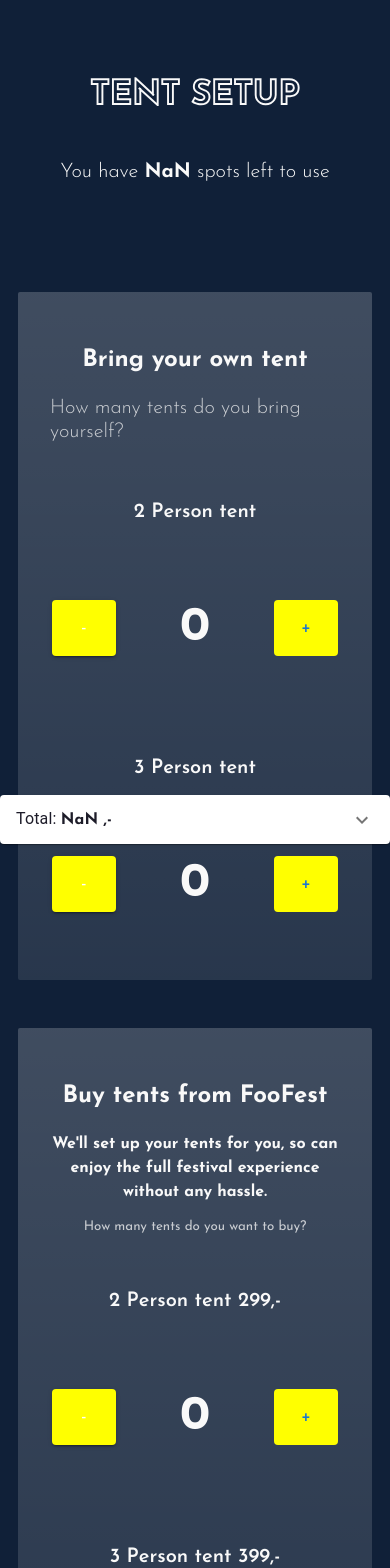
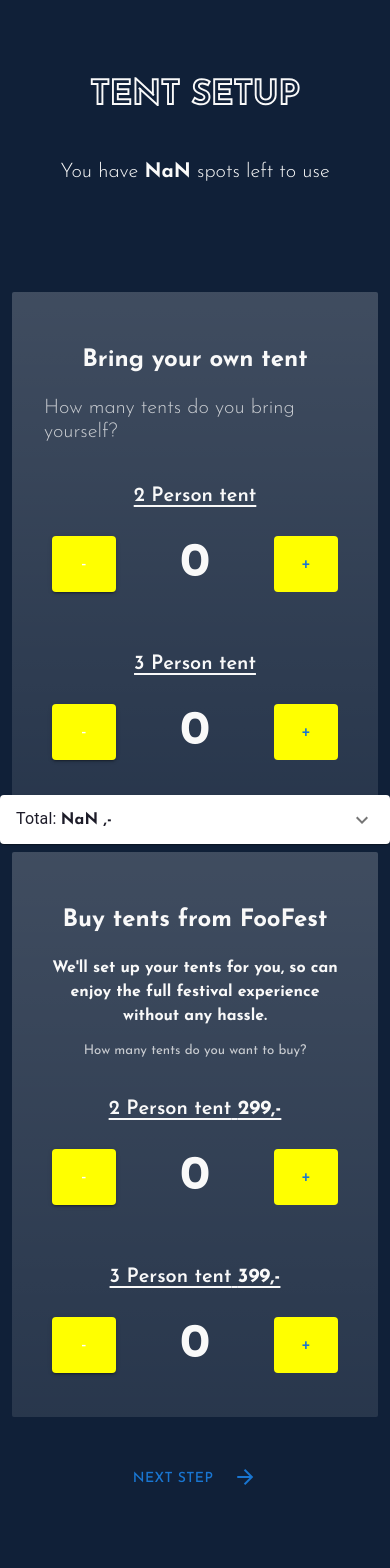
Before and after one commit to jona08n9/booking_flow, a Next.js app: page /tent_selection in a window 390 px wide. Shown: the top 1568 px of the page. Built offline with nearby package versions, Linux system fonts and the light colour scheme; a web font is replaced by a local one.

Commit message:
Tent-selection

```diff
--- a/src/components/TentCounter.js
+++ b/src/components/TentCounter.js
@@ -5,15 +5,17 @@
 export function TentCounter(props) {
   return (
     <>
-      <div className="mb-6">
-        <p className="mb-8 mt-8 text-center font-semibold ">{`${props.size} Person tent ${props.price !== 0 && props.price !== undefined ? props.price + ",-" : ""}`}</p>
+      <div className="my-4">
+        <p className="m-0 text-center font-semibold underline underline-offset-4 ">
+          {`${props.size} Person tent`} <span className="font-bold">{`${props.price !== 0 && props.price !== undefined ? props.price + ",-" : ""}`}</span>
+        </p>
 
         <div className="flex items-center	 justify-center">
           <Button className="rounded-2 h-14 place-self-center border-2 border-solid border-color-yellow font-sans text-5xl font-bold text-color-blue md:h-6 md:text-3xl" variant="contained" style={{ backgroundColor: "yellow" }} onClick={() => props.addOrSubtractTent(false, props.size, props.type)} /* this button subtracts one from ticketAmount */>
             -
           </Button>
 
-          <p className="mx-16 text-5xl font-bold">{props.PersonInTentNum}</p>
+          <p className="mx-16 my-8 text-5xl font-bold">{props.PersonInTentNum}</p>
 
           <Button
             className="rounded-2 h-14 place-self-center border-2 border-solid border-color-yellow font-sans text-5xl font-bold text-color-blue md:h-6 md:text-3xl"
--- a/src/components/TicketType.js
+++ b/src/components/TicketType.js
@@ -39,7 +39,7 @@
         </div>
         <div className="mt-2 flex flex-col justify-start">
           {/* This is the explainer text for the card */}
-          <p className={`duration-200 `}>{`${props.ticketType} tickets includes:`}</p>
+          <p className={`m-0 duration-200 `}>{`${props.ticketType} tickets includes:`}</p>
           {/* <p className={`duration-200 `}>Regular tickets includes:</p> */}
           {props.ticketType === "Regular" ? (
             <ul className="pl-5">
--- a/src/components/TicketTypes.js
+++ b/src/components/TicketTypes.js
@@ -27,7 +27,7 @@
 
   return (
     <>
-      <section className="my-10 grid grid-cols-2 	">
+      <section className="my-10 grid-cols-2 flex-col-reverse sm:grid 	">
         <TicketType // This component is one of the ticketTypes
           ticketType={"Regular"} // Name of TicketType
           typeAddOns={"No goodies added"} // ticket type add ons
--- a/src/pages/tent_selection.js
+++ b/src/pages/tent_selection.js
@@ -146,7 +146,7 @@
           {bookingDetails.campSetUp ? (
             ""
           ) : (
-            <article className="mx-2.5 mb-12 mt-12 max-w-full rounded-sm bg-gradient-to-b from-color-opacity-20 to-color-opacity-10 px-8 pt-8 md:mx-auto md:max-w-2xl ">
+            <article className="mx-1 mb-12 mt-12 max-w-full rounded-sm bg-gradient-to-b from-color-opacity-20 to-color-opacity-10 px-8 pt-8 md:mx-auto md:max-w-2xl ">
               <h3 className="text-center">Bring your own tent</h3>
               <p className="mt-3 grid place-content-center opacity-75">How many tents do you bring yourself?</p>
               <div className="mt-6 flex flex-col  ">
@@ -156,7 +156,7 @@
             </article>
           )}
 
-          <article className="mx-2.5 mt-8 max-w-full rounded-sm bg-gradient-to-b from-color-opacity-20 to-color-opacity-10 px-8 pt-8 md:mx-auto md:max-w-2xl">
+          <article className="mx-1 mt-8 max-w-full rounded-sm bg-gradient-to-b from-color-opacity-20 to-color-opacity-10 px-8 pt-8 md:mx-auto md:max-w-2xl">
             <h3 className="text-center">Buy tents from FooFest</h3>
             <h3 className="mt-4 text-center text-base text-color-white">We'll set up your tents for you, so can enjoy the full festival experience without any hassle.</h3>
             <small className="mt-3 grid place-content-center opacity-75">How many tents do you want to buy?</small>
```
